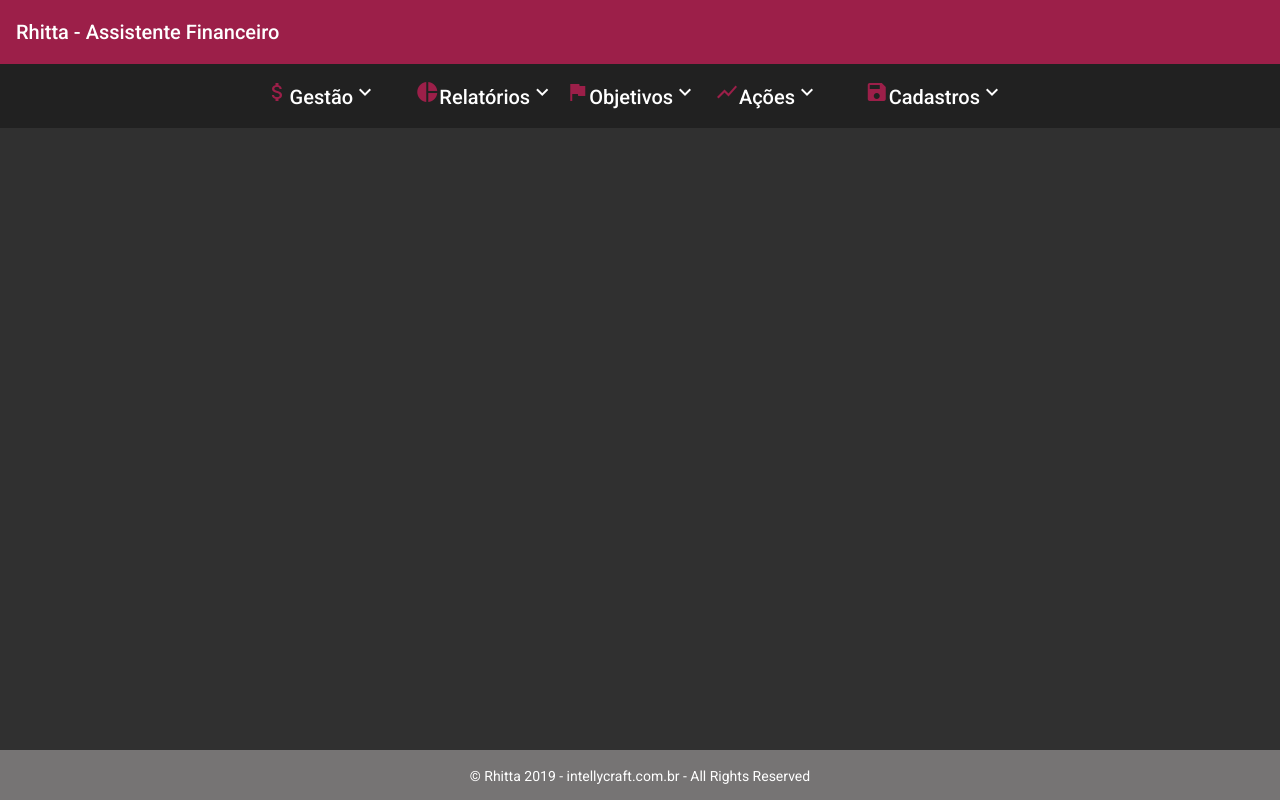
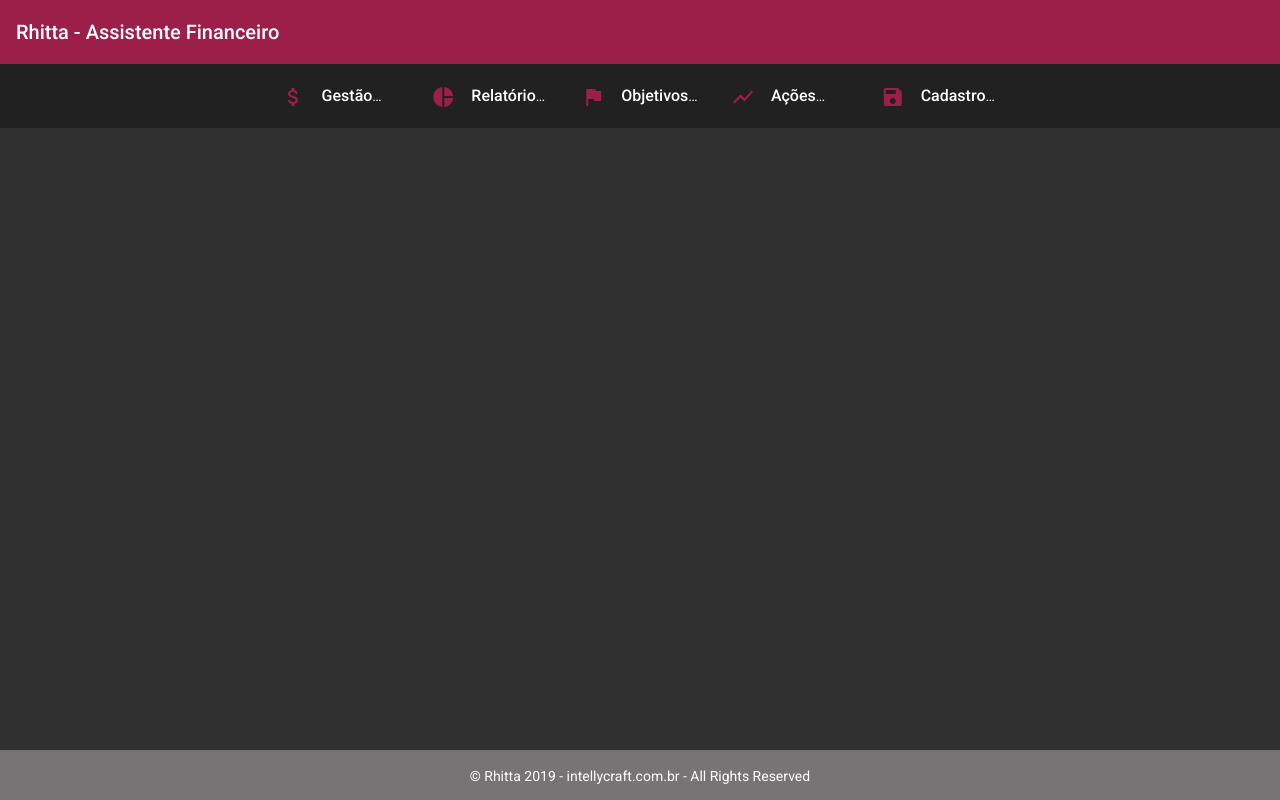
Before and after one commit to gustavoosantoos/AssistenteFinanceiro-Frontend, an Angular app: page / in a window 1280 px wide. Built offline with nearby package versions, Linux system fonts and the light colour scheme.

Commit message:
feat(layout): adição dos botões do menu superior

```diff
--- a/src/app/layout/menu-superior/menu-superior.component.html
+++ b/src/app/layout/menu-superior/menu-superior.component.html
@@ -1,16 +1,59 @@
 <mat-toolbar>
   <div class="menu-container">
-    <div class="menu-item">
+
+    <mat-menu #menuGestao>
+      <button mat-menu-item>Settings</button>
+      <button mat-menu-item>Help</button>
+    </mat-menu>
+    <button mat-menu-item [matMenuTriggerFor]="menuGestao">
+      <mat-icon>attach_money</mat-icon>
+      <span>Gestão</span>
+      <mat-icon>more_vert</mat-icon>
+    </button>
+
+    <mat-menu #menuRelatorios>
+    </mat-menu>
+    <button mat-menu-item [matMenuTriggerFor]="menuRelatorios">
+      <mat-icon>pie_chart</mat-icon>
+      <span>Relatórios</span>
+      <mat-icon>more_vert</mat-icon>
+    </button>
+
+    <mat-menu #menuObjetivos>
+    </mat-menu>
+    <button mat-menu-item [matMenuTriggerFor]="menuObjetivos">
+      <mat-icon>flag</mat-icon>
+      <span>Objetivos</span>
+      <mat-icon>more_vert</mat-icon>
+    </button>
+
+    <mat-menu #menuAcoes>
+    </mat-menu>
+    <button mat-menu-item [matMenuTriggerFor]="menuAcoes">
+      <mat-icon>show_chart</mat-icon>
+      <span>Ações</span>
+      <mat-icon>more_vert</mat-icon>
+    </button>
+
+    <mat-menu #menuCadastros>
+    </mat-menu>
+    <button mat-menu-item [matMenuTriggerFor]="menuCadastros">
+      <mat-icon>save</mat-icon>
+      <span>Cadastros</span>
+      <mat-icon>more_vert</mat-icon>
+    </button>
+
+    <!-- <div class="menu-item">
       <i class="material-icons">attach_money</i>
       <a>Gestão</a>
       <i class="material-icons">expand_more</i>
-    </div>
-    <div class="menu-item">
+    </div> -->
+    <!-- <div class="menu-item">
       <i class="material-icons">pie_chart</i>
       <a>Relatórios</a>
       <i class="material-icons">expand_more</i>
-    </div>
-    <div class="menu-item">
+    </div> -->
+    <!-- <div class="menu-item">
       <i class="material-icons">flag</i>
       <a>Objetivos</a>
       <i class="material-icons">expand_more</i>
@@ -24,6 +67,6 @@
       <i class="material-icons">save</i>
       <a>Cadastros</a>
       <i class="material-icons">expand_more</i>
-    </div>
+    </div> -->
   </div>
 </mat-toolbar>
--- a/src/app/layout/menu-superior/menu-superior.component.scss
+++ b/src/app/layout/menu-superior/menu-superior.component.scss
@@ -3,13 +3,15 @@
     width: 60%;
     margin: 0 auto;
 
-    .menu-item {
-        display: inline;
-        flex-grow: 1;
-        flex-basis: 0;
-
+    button {
         :first-child {
             color: #9c1f49;
         }
+
+        span {
+            font-size: 12pt;
+            font-weight: 500;
+            margin: auto 15px auto 0px;
+        }
     }
 }
```
Also changed, not shown: src/app/app.module.ts (+10 -3 lines).
